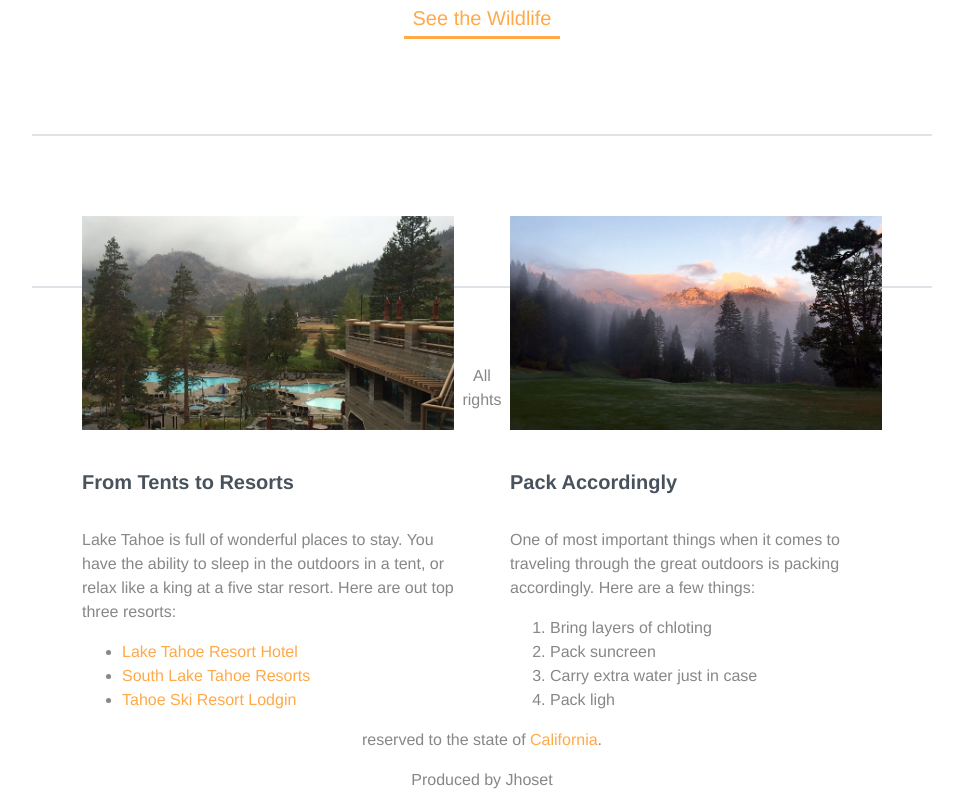
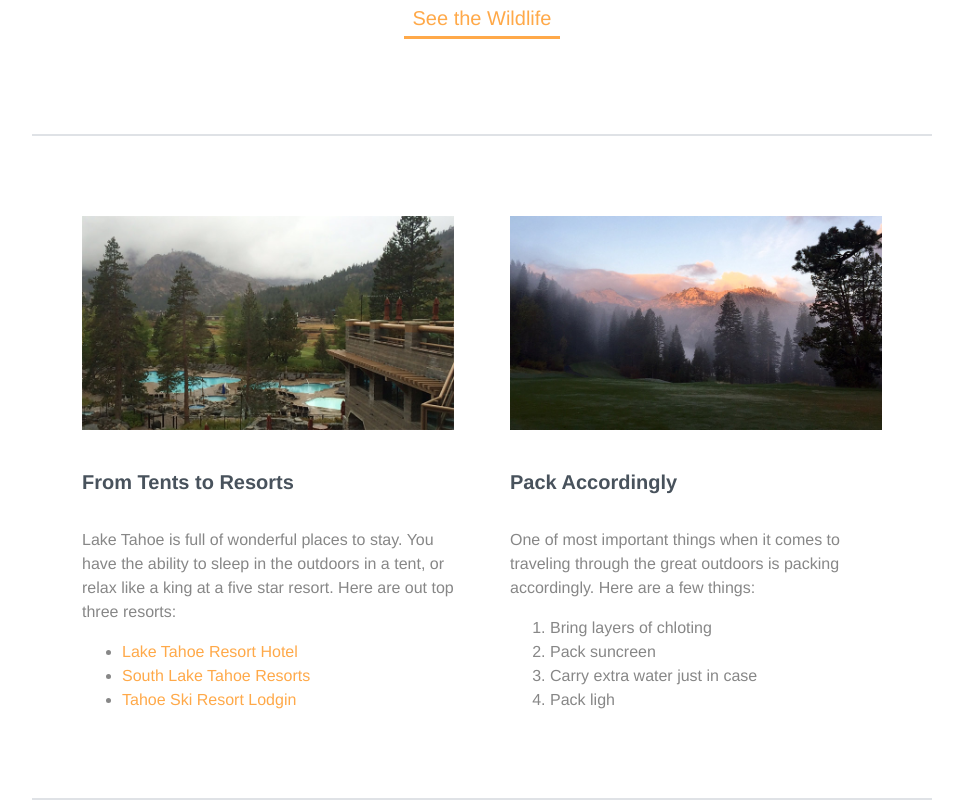
Before and after one commit to xJA10x/LakeTahoeWebsite, a plain HTML site: page index.html in a window 1280 px wide. Shown: the part 1792-2600 px from the top of the page, without its empty margins (158-1121 px from the left). Drawn offline with Linux system fonts and the light colour scheme.

Commit message:
Used clearfix to fix columns

```diff
--- a/css/main.css
+++ b/css/main.css
@@ -181,12 +181,23 @@ Floated columns
 }
 
 
-
 /*****************************************
 
 Float Clearfix
 
 ******************************************/
+
+.group:after {
+
+  content: "";
+  display: table;
+  clear: both;
+
+
+}
+
+
+
 
 
 /********************************************
--- a/index.html
+++ b/index.html
@@ -27,7 +27,7 @@
       <a class="callout" href="#wildlife">See the Wildlife</a>
     </div>
 
-    <div class="secondary-content t-border">
+    <div class="secondary-content t-border group">
       <div class="resorts">
         <img src="img/resort.jpg" alt="Resort">
         <h3>From Tents to Resorts</h3>
```
